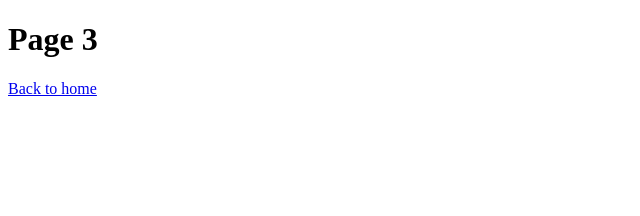
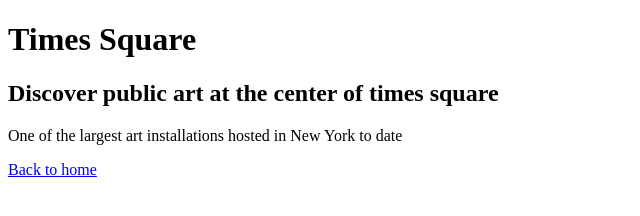
Before and after one commit to urielaracena/softwareDev, a plain HTML site: page lab3/times_square.html in a window 1280 px wide. Shown: the whole page, without its empty margins (0-640 px from the left). Drawn offline with Linux system fonts and the light colour scheme.

Commit message:
update 2 html files

```diff
--- a/lab3/times_square.html
+++ b/lab3/times_square.html
@@ -3,10 +3,12 @@
 <head>
     <meta charset="UTF-8">
     <meta name="viewport" content="width=device-width, initial-scale=1.0">
-    <title>Page 3</title>
+    <title>Times Square</title>
 </head>
 <body>
-    <h1>Page 3</h1>
-    <a href="lab3.html">Back to home</a>
+    <h1>Times Square</h1>
+    <h2>Discover public art at the center of times square</h2>
+    <p>One of the largest art installations hosted in New York to date</p>
+    <a href="lab3.html#places">Back to home</a>
 </body>
 </html>
```
Also changed, not shown: lab3/centralpark.html (+4 -3 lines).
